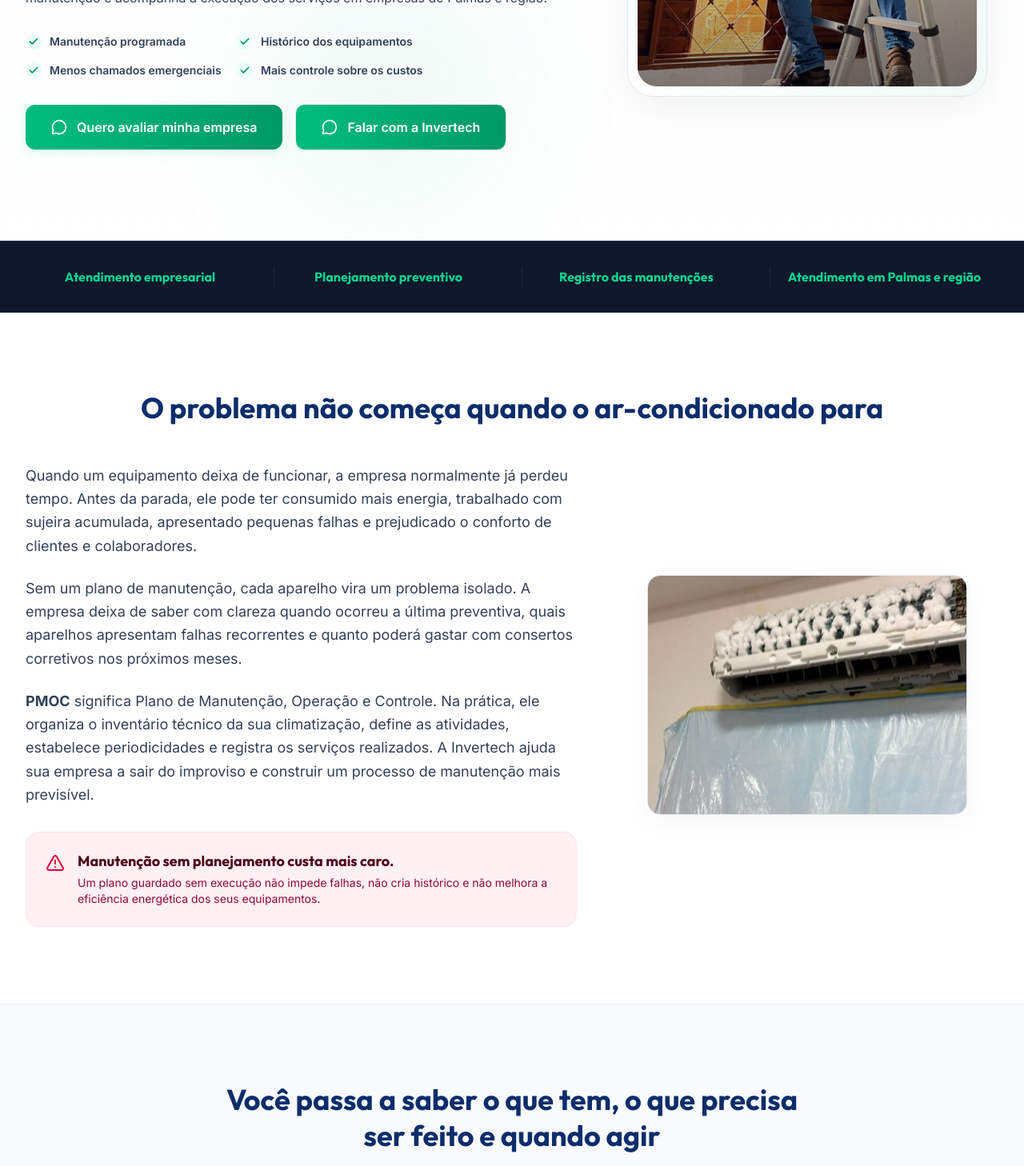
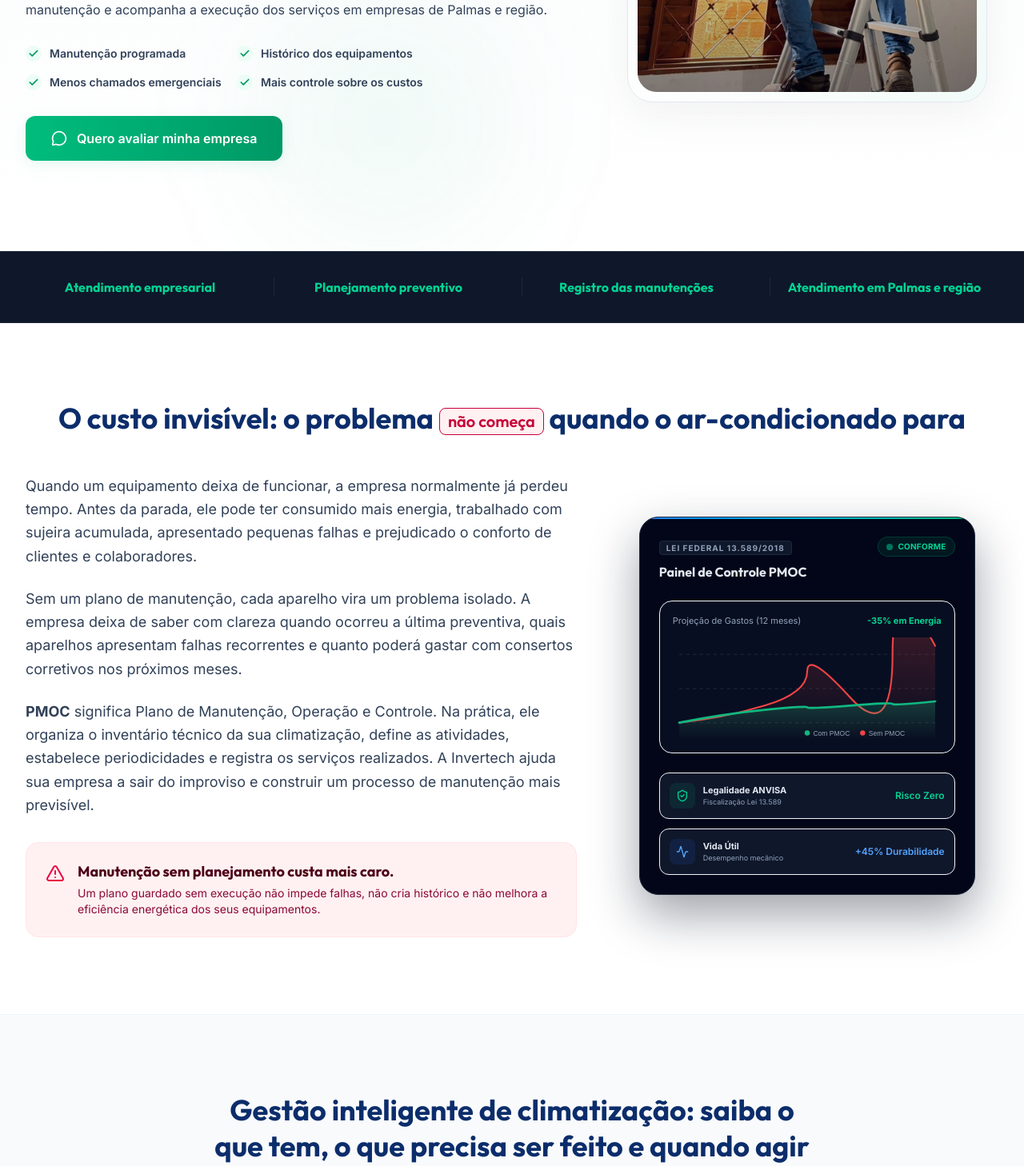
Before and after one commit to Reinatofarias/lpinvertechclima, a Next.js app: page /pmoc-palmas in a window 1280 px wide. Shown: the part 700-2158 px from the top of the page at 80% size. Built offline with nearby package versions, Linux system fonts and the light colour scheme.

Commit message:
feat: melhorias no layout do pmoc palmas e integracao de webhook dinamico com nome da pagina

```diff
--- a/src/app/pmoc-palmas/page.tsx
+++ b/src/app/pmoc-palmas/page.tsx
@@ -15,7 +15,8 @@ import {
   AlertTriangle,
   Zap,
   HelpCircle,
-  Search
+  Search,
+  Activity
 } from "lucide-react";
 import Navbar from "@/components/layout/Navbar";
 import Footer from "@/components/layout/Footer";
@@ -68,10 +69,10 @@ export default function PMOCPage() {
             <div className="grid grid-cols-1 lg:grid-cols-12 gap-12 items-center">
               {/* Hero content */}
               <div className="lg:col-span-7 text-center lg:text-left">
-                <h1 className="text-3xl sm:text-4xl md:text-5xl lg:text-5xl xl:text-6xl font-extrabold text-[#0C2D6B] leading-[1.1] tracking-tight font-outfit mb-6">
+                <h1 className="text-3xl sm:text-4xl md:text-5xl lg:text-5xl xl:text-6xl font-extrabold text-[#0C2D6B] leading-[1.15] tracking-tight font-outfit mb-6">
                   Sua empresa não deveria{" "}
-                  <span className="bg-gradient-to-r from-blue-600 via-cyan-600 to-emerald-600 bg-clip-text text-transparent block sm:inline mt-1 sm:mt-0">
-                    esperar o ar-condicionado quebrar
+                  <span className="bg-gradient-to-r from-blue-600 via-cyan-600 to-emerald-600 bg-clip-text text-transparent inline-block">
+                    esperar o <span className="whitespace-nowrap">ar-condicionado</span> quebrar
                   </span>{" "}
                   para começar a cuidar dele
                 </h1>
@@ -122,15 +123,6 @@ export default function PMOCPage() {
                     className="w-full sm:w-auto shadow-emerald-500/10"
                   >
                     Quero avaliar minha empresa
-                  </Button>
-                  <Button
-                    variant="whatsapp"
-                    size="lg"
-                    ctaLocation="pmoc-hero-secondary"
-                    href={PMOC_WHATSAPP_URL}
-                    className="w-full sm:w-auto bg-slate-50 hover:bg-slate-100 text-slate-800 border border-slate-200 shadow-none hover:shadow-none"
-                  >
-                    Falar com a Invertech
                   </Button>
                 </div>
               </div>
@@ -185,7 +177,7 @@ export default function PMOCPage() {
           <div className="max-w-7xl mx-auto px-4 sm:px-6 lg:px-8">
             <div className="text-center mb-12">
               <h2 className="text-2xl md:text-4xl font-bold leading-tight font-outfit text-[#0C2D6B]">
-                O problema não começa quando o ar-condicionado para
+                O custo invisível: o problema <span className="bg-rose-50 text-rose-700 px-2.5 py-0.5 rounded-lg border border-rose-150 inline-block font-semibold text-lg md:text-xl align-middle">não começa</span> quando o <span className="whitespace-nowrap">ar-condicionado</span> para
               </h2>
             </div>
 
@@ -216,16 +208,118 @@ export default function PMOCPage() {
                 </div>
               </div>
 
-              {/* Right image column */}
+              {/* Right image/dashboard column */}
               <div className="lg:col-span-5 relative w-full flex items-center justify-center">
-                <div className="relative group w-full max-w-[400px] aspect-[4/3] rounded-2xl overflow-hidden border border-slate-200 shadow-[0_8px_30px_rgba(15,23,42,0.04)]">
-                  <Image
-                    src="/images/cleaning-service.jpg"
-                    alt="Higienização de ar-condicionado em Palmas-TO pela Invertech Clima"
-                    fill
-                    sizes="(max-w-768px) 100vw, 400px"
-                    className="object-cover object-center transition-transform duration-550 group-hover:scale-103"
-                  />
+                <div className="w-full max-w-[420px] bg-slate-950 text-slate-100 rounded-3xl p-6 border border-slate-800 shadow-[0_25px_60px_rgba(15,23,42,0.4)] font-inter relative overflow-hidden transition-all duration-555 hover:border-slate-750">
+                  {/* Neon top highlight */}
+                  <div className="absolute top-0 inset-x-0 h-[2px] bg-gradient-to-r from-blue-500 via-cyan-500 to-emerald-500" />
+
+                  {/* Card Header */}
+                  <div className="flex items-start justify-between mb-6">
+                    <div>
+                      <span className="text-[10px] uppercase tracking-widest text-slate-400 font-bold bg-slate-900 px-2 py-0.5 rounded border border-slate-800">
+                        Lei Federal 13.589/2018
+                      </span>
+                      <h4 className="font-outfit font-bold text-base text-slate-200 mt-2">
+                        Painel de Controle PMOC
+                      </h4>
+                    </div>
+                    {/* Pulsing Status */}
+                    <div className="flex items-center gap-1.5 bg-emerald-500/10 px-2.5 py-1 rounded-full border border-emerald-500/20 text-emerald-400">
+                      <span className="w-2 h-2 rounded-full bg-emerald-400 animate-pulse" />
+                      <span className="text-[10px] font-bold tracking-wide uppercase">Conforme</span>
+                    </div>
+                  </div>
+
+                  {/* Visual Chart - SVG */}
+                  <div className="bg-slate-900/50 rounded-2xl p-4 border border-slate-850/80 mb-6 relative">
+                    <div className="flex items-center justify-between text-[11px] text-slate-400 mb-3">
+                      <span>Projeção de Gastos (12 meses)</span>
+                      <span className="text-emerald-400 font-bold">-35% em Energia</span>
+                    </div>
+
+                    <div className="h-32 w-full relative">
+                      <svg className="w-full h-full" viewBox="0 0 300 120">
+                        <defs>
+                          <linearGradient id="gradient-preventive" x1="0" y1="0" x2="0" y2="1">
+                            <stop offset="0%" stopColor="#10B981" stopOpacity="0.25"/>
+                            <stop offset="100%" stopColor="#10B981" stopOpacity="0.0"/>
+                          </linearGradient>
+                          <linearGradient id="gradient-corrective" x1="0" y1="0" x2="0" y2="1">
+                            <stop offset="0%" stopColor="#EF4444" stopOpacity="0.25"/>
+                            <stop offset="100%" stopColor="#EF4444" stopOpacity="0.0"/>
+                          </linearGradient>
+                        </defs>
+
+                        {/* Grid Lines */}
+                        <line x1="0" y1="20" x2="300" y2="20" stroke="#1E293B" strokeWidth="1" strokeDasharray="4 4" />
+                        <line x1="0" y1="60" x2="300" y2="60" stroke="#1E293B" strokeWidth="1" strokeDasharray="4 4" />
+                        <line x1="0" y1="100" x2="300" y2="100" stroke="#1E293B" strokeWidth="1" strokeDasharray="4 4" />
+
+                        {/* Corrective Area & Line (Spikes) */}
+                        <path
+                          d="M 0 100 Q 50 95 100 80 T 150 40 T 200 70 T 250 20 T 300 10 L 300 120 L 0 120 Z"
+                          fill="url(#gradient-corrective)"
+                        />
+                        <path
+                          d="M 0 100 Q 50 95 100 80 T 150 40 T 200 70 T 250 20 T 300 10"
+                          fill="none"
+                          stroke="#EF4444"
+                          strokeWidth="2"
+                          strokeLinecap="round"
+                        />
+
+                        {/* Preventive Area & Line (Controlled & Low) */}
+                        <path
+                          d="M 0 100 Q 50 90 100 85 T 150 82 T 200 80 T 250 78 T 300 75 L 300 120 L 0 120 Z"
+                          fill="url(#gradient-preventive)"
+                        />
+                        <path
+                          d="M 0 100 Q 50 90 100 85 T 150 82 T 200 80 T 250 78 T 300 75"
+                          fill="none"
+                          stroke="#10B981"
+                          strokeWidth="2.5"
+                          strokeLinecap="round"
+                        />
+
+                        {/* Legend text */}
+                        <circle cx="215" cy="112" r="3" fill="#EF4444" />
+                        <text x="222" y="115" fill="#94A3B8" fontSize="8" fontFamily="sans-serif">Sem PMOC</text>
+
+                        <circle cx="150" cy="112" r="3" fill="#10B981" />
+                        <text x="157" y="115" fill="#94A3B8" fontSize="8" fontFamily="sans-serif">Com PMOC</text>
+                      </svg>
+                    </div>
+                  </div>
+
+                  {/* Technical Indicators */}
+                  <div className="space-y-3">
+                    <div className="flex items-center justify-between p-3 bg-slate-900 rounded-xl border border-slate-850">
+                      <div className="flex items-center gap-2.5">
+                        <div className="w-8 h-8 rounded-lg bg-emerald-500/10 flex items-center justify-center text-emerald-400">
+                          <ShieldCheck className="w-4 h-4" />
+                        </div>
+                        <div>
+                          <p className="text-[11px] font-bold text-slate-200">Legalidade ANVISA</p>
+                          <p className="text-[9px] text-slate-400">Fiscalização Lei 13.589</p>
+                        </div>
+                      </div>
+                      <span className="text-xs font-semibold text-emerald-400">Risco Zero</span>
+                    </div>
+
+                    <div className="flex items-center justify-between p-3 bg-slate-900 rounded-xl border border-slate-850">
+                      <div className="flex items-center gap-2.5">
+                        <div className="w-8 h-8 rounded-lg bg-blue-500/10 flex items-center justify-center text-blue-400">
+                          <Activity className="w-4 h-4" />
+                        </div>
+                        <div>
+                          <p className="text-[11px] font-bold text-slate-200">Vida Útil</p>
+                          <p className="text-[9px] text-slate-400">Desempenho mecânico</p>
+                        </div>
+                      </div>
+                      <span className="text-xs font-semibold text-blue-400">+45% Durabilidade</span>
+                    </div>
+                  </div>
                 </div>
               </div>
             </div>
@@ -239,7 +333,7 @@ export default function PMOCPage() {
           <div className="max-w-7xl mx-auto px-4 sm:px-6 lg:px-8">
             <div className="text-center max-w-3xl mx-auto mb-12 md:mb-16">
               <h2 className="text-2xl md:text-4xl font-bold leading-tight font-outfit text-[#0C2D6B]">
-                Você passa a saber o que tem, o que precisa ser feito e quando agir
+                Gestão inteligente de climatização: saiba o que tem, o que precisa ser feito e quando agir
               </h2>
               <p className="text-slate-550 text-sm md:text-base mt-3 leading-relaxed">
                 Organizamos o levantamento técnico, o cronograma e a execução contínua dos serviços de manutenção. Conheça as principais atividades cobertas:
@@ -629,15 +723,6 @@ export default function PMOCPage() {
               >
                 Quero avaliar minha empresa
               </Button>
-              <Button
-                variant="whatsapp"
-                size="lg"
-                ctaLocation="pmoc-final-secondary"
-                href={PMOC_WHATSAPP_URL}
-                className="w-full sm:w-auto bg-slate-50 hover:bg-slate-100 text-slate-800 border border-slate-200 shadow-none hover:shadow-none"
-              >
-                Falar com a Invertech
-              </Button>
             </div>
           </div>
         </section>
--- a/src/lib/constants.ts
+++ b/src/lib/constants.ts
@@ -17,6 +17,7 @@ export const PHONE_NUMBER = "+5563991129517";
 export const PHONE_URL = `tel:${PHONE_NUMBER}`;
 export const PHONE_DISPLAY = "(63) 99112-9517";
 export const MAKE_WEBHOOK_URL = "https://hook.us2.make.com/77s8uaihwldx1z41jh68frsi0ko8hk1y";
+export const PMOC_MAKE_WEBHOOK_URL = "https://hook.us2.make.com/iehwp8vyol92478vg2imq8u8rsjib4p6";
 
 // Company
 export const COMPANY_NAME = "INVERTECH CLIMA";
```
Also changed, not shown: src/components/ui/LeadModal.tsx (+7 -2 lines).
